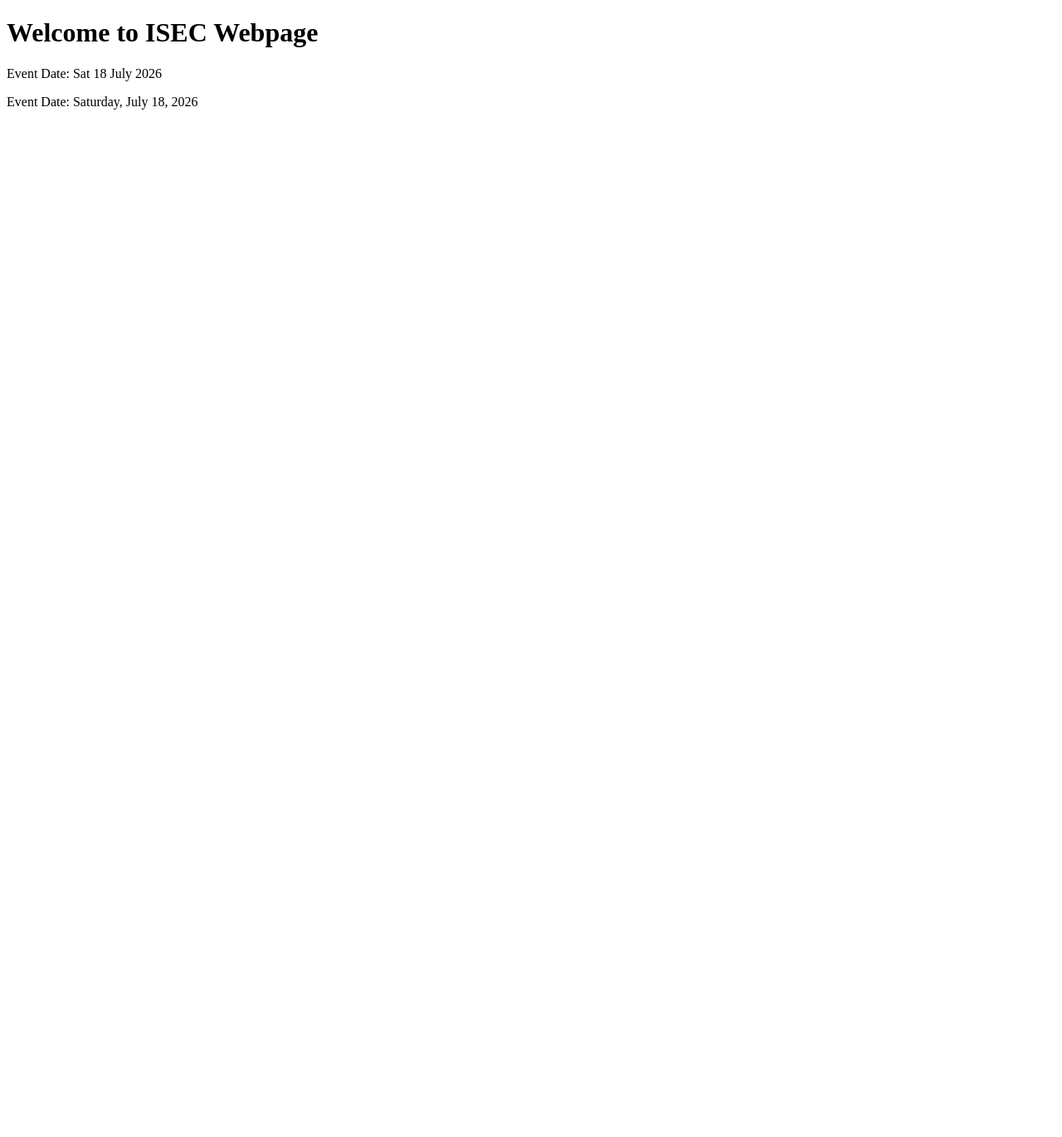
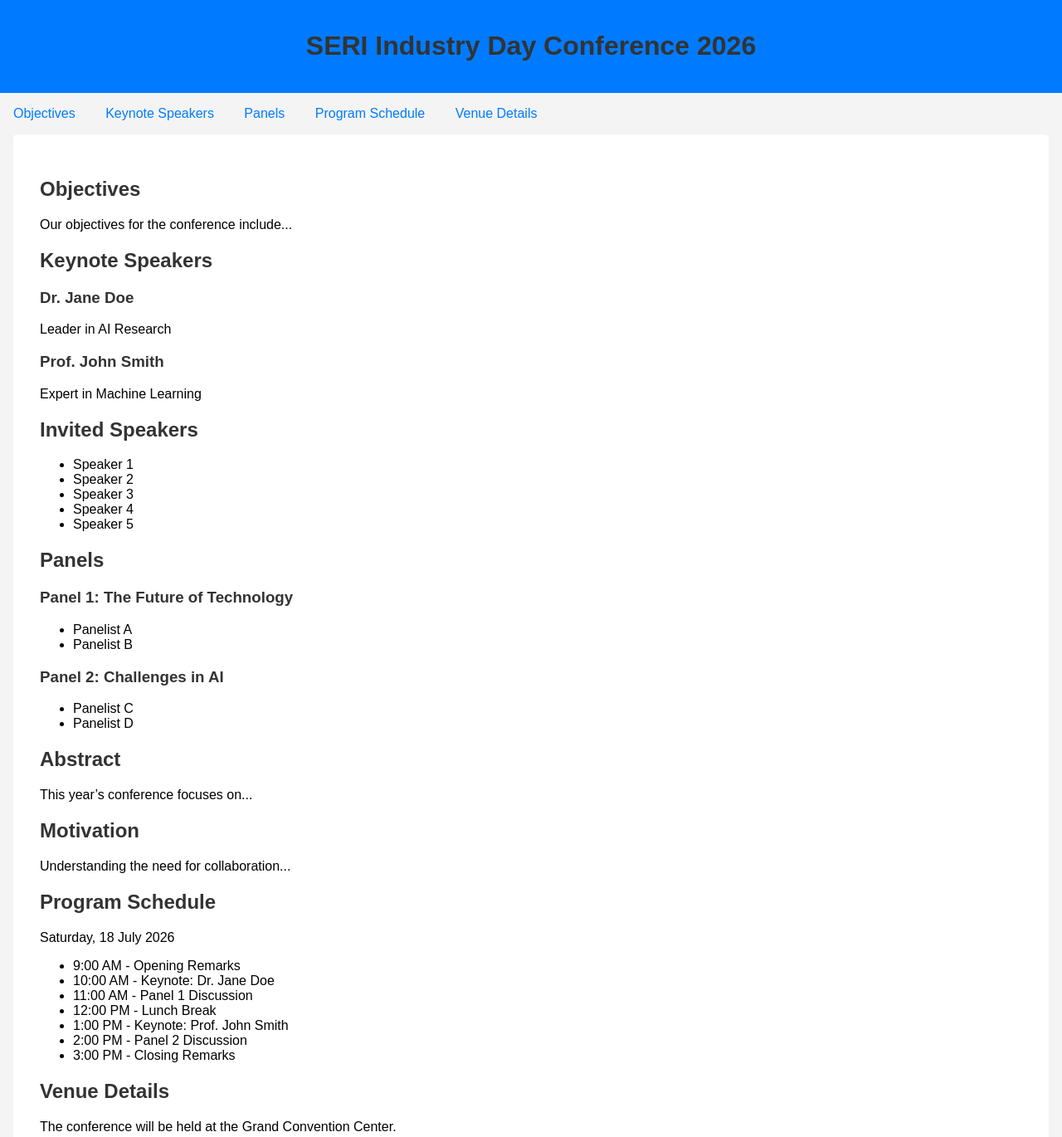
Before and after one commit to Suganya123-ai/ISEC_webpage, a plain HTML site: page index.html in a window 1280 px wide. Shown: the whole page at 83% size. Before the commit the page ends 800 px from the top, so only its background shows below. Drawn offline with Linux system fonts and the light colour scheme.

Commit message:
Update index.html with conference details for SERI Industry Day Conference 2026.

```diff
--- a/index.html
+++ b/index.html
@@ -3,11 +3,117 @@
 <head>
     <meta charset="UTF-8">
     <meta name="viewport" content="width=device-width, initial-scale=1.0">
-    <title>ISEC Webpage</title>
+    <title>SERI Industry Day Conference 2026</title>
+    <style>
+        body {
+            font-family: Arial, sans-serif;
+            background-color: #f4f4f4;
+            margin: 0;
+            padding: 0;
+        }
+        header {
+            background-color: #007bff;
+            color: white;
+            padding: 1rem;
+            text-align: center;
+        }
+        nav {
+            margin: 1rem 0;
+        }
+        nav a {
+            margin: 0 1rem;
+            color: #007bff;
+            text-decoration: none;
+        }
+        h1, h2, h3 {
+            color: #333;
+        }
+        .content {
+            padding: 2rem;
+            background: white;
+            margin: 1rem;
+            border-radius: 5px;
+        }
+    </style>
 </head>
 <body>
-    <h1>Welcome to ISEC Webpage</h1>
-    <p>Event Date: Sat 18 July 2026</p>
-    <p>Event Date: Saturday, July 18, 2026</p>
+    <header>
+        <h1>SERI Industry Day Conference 2026</h1>
+    </header>
+    <nav>
+        <a href="#objectives">Objectives</a>
+        <a href="#speakers">Keynote Speakers</a>
+        <a href="#panels">Panels</a>
+        <a href="#schedule">Program Schedule</a>
+        <a href="#venue">Venue Details</a>
+    </nav>
+    <div class="content">
+        <section id="objectives">
+            <h2>Objectives</h2>
+            <p>Our objectives for the conference include...</p>
+        </section>
+
+        <section id="speakers">
+            <h2>Keynote Speakers</h2>
+            <h3>Dr. Jane Doe</h3>
+            <p>Leader in AI Research</p>
+            <h3>Prof. John Smith</h3>
+            <p>Expert in Machine Learning</p>
+        </section>
+
+        <section id="invited-speakers">
+            <h2>Invited Speakers</h2>
+            <ul>
+                <li>Speaker 1</li>
+                <li>Speaker 2</li>
+                <li>Speaker 3</li>
+                <li>Speaker 4</li>
+                <li>Speaker 5</li>
+            </ul>
+        </section>
+
+        <section id="panels">
+            <h2>Panels</h2>
+            <h3>Panel 1: The Future of Technology</h3>
+            <ul>
+                <li>Panelist A</li>
+                <li>Panelist B</li>
+            </ul>
+            <h3>Panel 2: Challenges in AI</h3>
+            <ul>
+                <li>Panelist C</li>
+                <li>Panelist D</li>
+            </ul>
+        </section>
+
+        <section id="abstract">
+            <h2>Abstract</h2>
+            <p>This year’s conference focuses on...</p>
+        </section>
+
+        <section id="motivation">
+            <h2>Motivation</h2>
+            <p>Understanding the need for collaboration...</p>
+        </section>
+
+        <section id="schedule">
+            <h2>Program Schedule</h2>
+            <p>Saturday, 18 July 2026</p>
+            <ul>
+                <li>9:00 AM - Opening Remarks</li>
+                <li>10:00 AM - Keynote: Dr. Jane Doe</li>
+                <li>11:00 AM - Panel 1 Discussion</li>
+                <li>12:00 PM - Lunch Break</li>
+                <li>1:00 PM - Keynote: Prof. John Smith</li>
+                <li>2:00 PM - Panel 2 Discussion</li>
+                <li>3:00 PM - Closing Remarks</li>
+            </ul>
+        </section>
+
+        <section id="venue">
+            <h2>Venue Details</h2>
+            <p>The conference will be held at the Grand Convention Center.</p>
+        </section>
+    </div>
 </body>
 </html>
```
